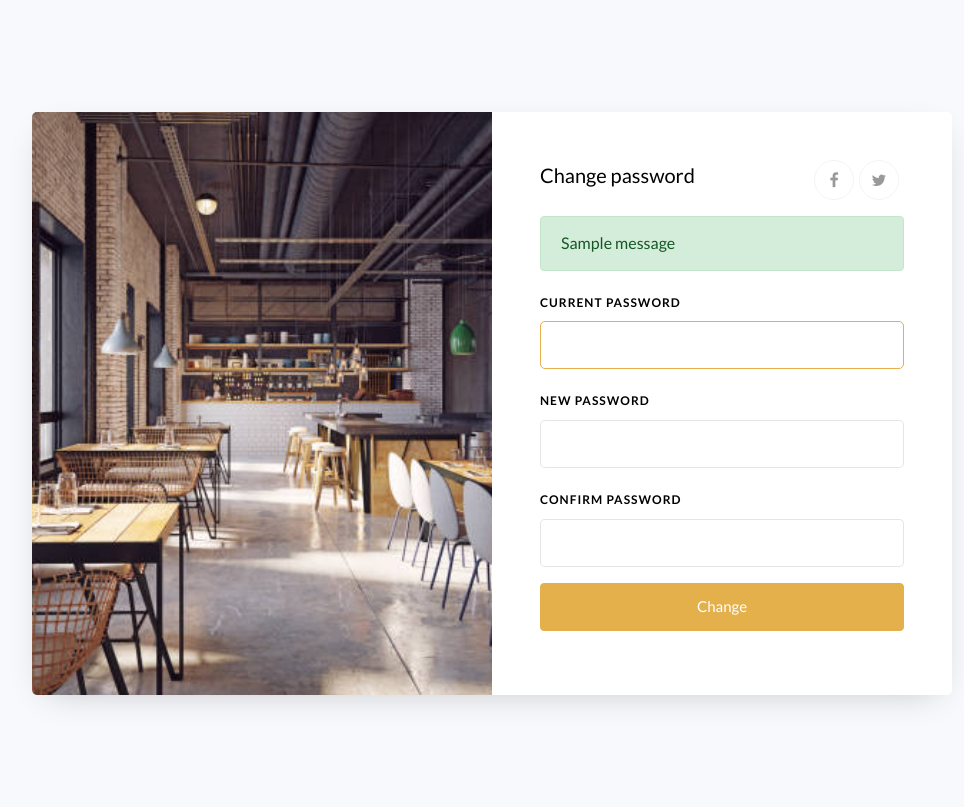
After one commit to YaroslavYaryk/cleaning-company, a Django app: page /account/change_password/ in a window 1280 px wide. The commit adds this page. Shown: the whole page, without its empty margins (148-1112 px from the left). Run offline with Django 4.2, Linux system fonts and the light colour scheme; a user stored in the database is signed in; tables that the repository leaves empty hold one stand-in row (values such as "Sample post"); one stand-in notice (Sample message) is shown; some libraries are stand-ins or nearby versions.

Commit message:
completed edit profile and change password page and logic

```diff
--- a/CleaningCompany/urls.py
+++ b/CleaningCompany/urls.py
@@ -18,14 +18,12 @@ from django.urls import path, include, re_path
 from django.conf.urls.static import static
 from django.views.static import serve
 from django.conf import settings
-from worker.views import index, get_profile, get_profile_edit
+from worker.views import index
 
 
 urlpatterns = [
     path("admin/", admin.site.urls),
     path("", index, name="home"),
-    path("profile/", get_profile, name="profile"),
-    path("profile_edit", get_profile_edit, name="edit_profile"),
     path("account/", include("accounts.urls")),
     # serve
     #
--- a/accounts/forms.py
+++ b/accounts/forms.py
@@ -86,9 +86,12 @@ class ChangeForm(forms.ModelForm):
             "first_name",
             "last_name",
             "email",
+            "address",
             "phone",
             "picture",
             "birthdate",
+            "personal_number",
+            "account_number",
         )
 
     def clean(self):
--- a/accounts/urls.py
+++ b/accounts/urls.py
@@ -1,8 +1,12 @@
 from django.urls import path
 from .views import LoginUser, RegisterUser, LogoutUser
+from .views import get_profile_edit, get_profile, change_password
 
 urlpatterns = [
     path("login/", LoginUser.as_view(), name="login"),
     path("register/", RegisterUser.as_view(), name="register"),
     path("logout/", LogoutUser.as_view(), name="logout"),
+    path("profile/", get_profile, name="profile"),
+    path("profile_edit", get_profile_edit, name="edit_profile"),
+    path("change_password/", change_password, name="change_password"),
 ]
--- a/accounts/views.py
+++ b/accounts/views.py
@@ -7,7 +7,10 @@ from django.contrib import messages
 from .services import handle_user
 from .forms import ChangeForm, LoginUserForm, RegisterUserForm
 from django.utils.translation import gettext_lazy as _
-
+from django.contrib.auth.decorators import login_required
+from django.shortcuts import render
+from django.contrib.auth.forms import PasswordChangeForm
+from django.contrib.auth import update_session_auth_hash
 
 # Create your views here.
 class RegisterUser(SuccessMessageMixin, CreateView):
@@ -76,3 +79,52 @@ class LogoutUser(LogoutView, SuccessMessageMixin):
 
     next_page = "home"
     success_message = "Logout successfully"
+
+
+@login_required(login_url="login")
+def get_profile(request):
+
+    user = request.user
+
+    context = {"user": user}
+
+    return render(request, "base/profile.html", context=context)
+
+
+@login_required(login_url="login")
+def get_profile_edit(request):
+
+    user = request.user
+    if request.method == "POST":
+        form = ChangeForm(request.POST, request.FILES, instance=user)
+
+        if form.is_valid:
+            try:
+                print(request.POST, request.FILES)
+                form.save()
+                return HttpResponseRedirect(reverse("profile"))
+            except Exception as er:
+                messages.error(request, er)
+
+    form = ChangeForm(instance=user)
+
+    context = {"user": user, "form": form}
+
+    return render(request, "base/profile_edit.html", context=context)
+
+
+@login_required(login_url="/accounts/login")
+def change_password(request):
+    if request.method == "POST":
+        form = PasswordChangeForm(request.user, request.POST)
+
+        if form.is_valid():
+            user = form.save()
+            update_session_auth_hash(request, user)  # Important!
+            return HttpResponseRedirect(reverse("home"))
+        else:
+            messages.error(request, "Ups, noe gikk galt. Prøv på nytt")
+
+    else:
+        form = PasswordChangeForm(request.user)
+    return render(request, "accounts/change_password.html", {"form": form})
--- /dev/null
+++ b/templates/accounts/change_password.html
@@ -0,0 +1,85 @@
+{% extends './auth_base.html' %}
+{% load static %}
+{% load widget_tweaks %}
+{% block link %}
+    <title>Change password</title>
+    <link href="https://fonts.googleapis.com/css?family=Lato:300,400,700&display=swap"
+          rel="stylesheet">
+    <link rel="icon" href="{% static "images/padlock.png" %}">
+    <link rel="stylesheet"
+          href="https://stackpath.bootstrapcdn.com/font-awesome/4.7.0/css/font-awesome.min.css">
+    <link rel="stylesheet" href="{% static 'css/style.css' %}">
+{% endblock link %}
+{% block section %}
+    <section class="ftco-section">
+        <div class="container">
+            <div class="row justify-content-center"></div>
+            <div class="row justify-content-center">
+                <div class="col-md-12 col-lg-10">
+                    <div class="wrap d-md-flex">
+                        <div class="img"
+                             style="background-image: url({% static 'images/restaurant.jpg' %});"></div>
+                        <div class="login-wrap p-4 p-md-5">
+                            <div class="d-flex">
+                                <div class="w-100">
+                                    <h5 class="mb-4">Change password</h5>
+                                </div>
+                                <div class="w-100">
+                                    <p class="social-media d-flex justify-content-end">
+                                        <a href="#"
+                                           class="social-icon d-flex align-items-center justify-content-center"><span class="fa fa-facebook"></span></a>
+                                        <a href="#"
+                                           class="social-icon d-flex align-items-center justify-content-center"><span class="fa fa-twitter"></span></a>
+                                    </p>
+                                </div>
+                            </div>
+                            {% if messages %}
+                                <div class="messages">
+                                    {% for message in messages %}
+                                        {% if message.tags == 'error' %}
+                                            <div class="alert alert-danger" role="alert">{{ message }}</div>
+                                        {% elif message.tags == 'critical' %}
+                                            <div class="alert alert-primary" role="alert">{{ message }}</div>
+                                        {% else %}
+                                            <div class="alert alert-{{ message.tags }}" role="alert">{{ message }}</div>
+                                        {% endif %}
+                                    {% endfor %}
+                                </div>
+                            {% else %}
+                                {% if form.errors %}
+                                    {% for field in form %}
+                                        {% for error in field.errors %}<div class="alert alert-danger" role="alert">{{ error }}</div>{% endfor %}
+                                    {% endfor %}
+                                    {% for error in form.non_field_errors %}<div class="alert alert-danger" role="alert">{{ error }}</div>{% endfor %}
+                                {% endif %}
+                            {% endif %}
+                            <form method="POST" class="signin-form">
+{% csrf_token %}
+                                <div class="form-group mb-3">
+                                    <label class="label" for="name">Current password</label>
+{{ form.old_password|add_class:"form-control" }}
+                                </div>
+                                <div class="form-group mb-3">
+                                    <label class="label" for="password">New password</label>
+{{ form.new_password1|add_class:"form-control" }}
+                                </div>
+                                <div class="form-group mb-3">
+                                    <label class="label" for="password">Confirm password</label>
+{{ form.new_password2|add_class:"form-control" }}
+                                </div>
+                                <div class="form-group">
+                                    <button type="submit"
+                                            class="form-control btn btn-primary rounded submit px-3">Change</button>
+                                </div>
+                            </form>
+                        </div>
+                    </div>
+                </div>
+            </div>
+        </div>
+    </section>
+    <script src="{% static 'js/jquery.min.js' %}"></script>
+    <script src="{% static 'js/popper.js' %}"></script>
+    <script src="{% static 'js/bootstrap.min.js' %}"></script>
+    <script src="{% static 'js/main.js' %}"></script>
+{% endblock section %}
```
Also changed, not shown: templates/base/base.html (+25 -2 lines), templates/base/profile_edit.html (+32 -10 lines), worker/views.py (+0 -30 lines), static/images/padlock.png (added).
